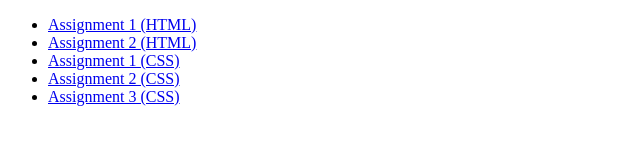
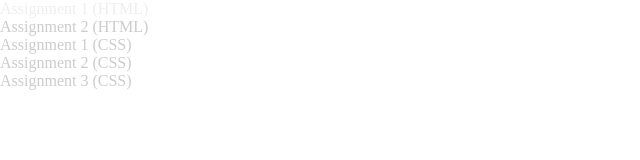
Before and after one commit to SeunEdits/altschool-africa, a plain HTML site: page index.html in a window 1280 px wide. Shown: the whole page, without its empty margins (0-640 px from the left). Drawn offline with Linux system fonts and the light colour scheme.

Commit message:
style dashboard

```diff
--- /dev/null
+++ b/css/style.css
@@ -0,0 +1,22 @@
+*, *::before, *::after {
+    margin: 0;
+    padding: 0;
+}
+
+body {
+    align-content: center;
+    justify-content: center;
+}
+
+a {
+    text-decoration: none;
+    color: #ccc;
+}
+
+a:hover {
+    color: #eee;
+}
+
+a:active {
+    color: #111;
+}
--- a/index.html
+++ b/index.html
@@ -3,6 +3,7 @@
 <head>
   <meta charset="UTF-8">
   <meta name="viewport" content="width=device-width, initial-scale=1.0">
+  <link rel="stylesheet" href="css/style.css">
   <title>Olagunju Oluwaseun's AltSchool Dashboard</title>
 </head>
 <body>
```
